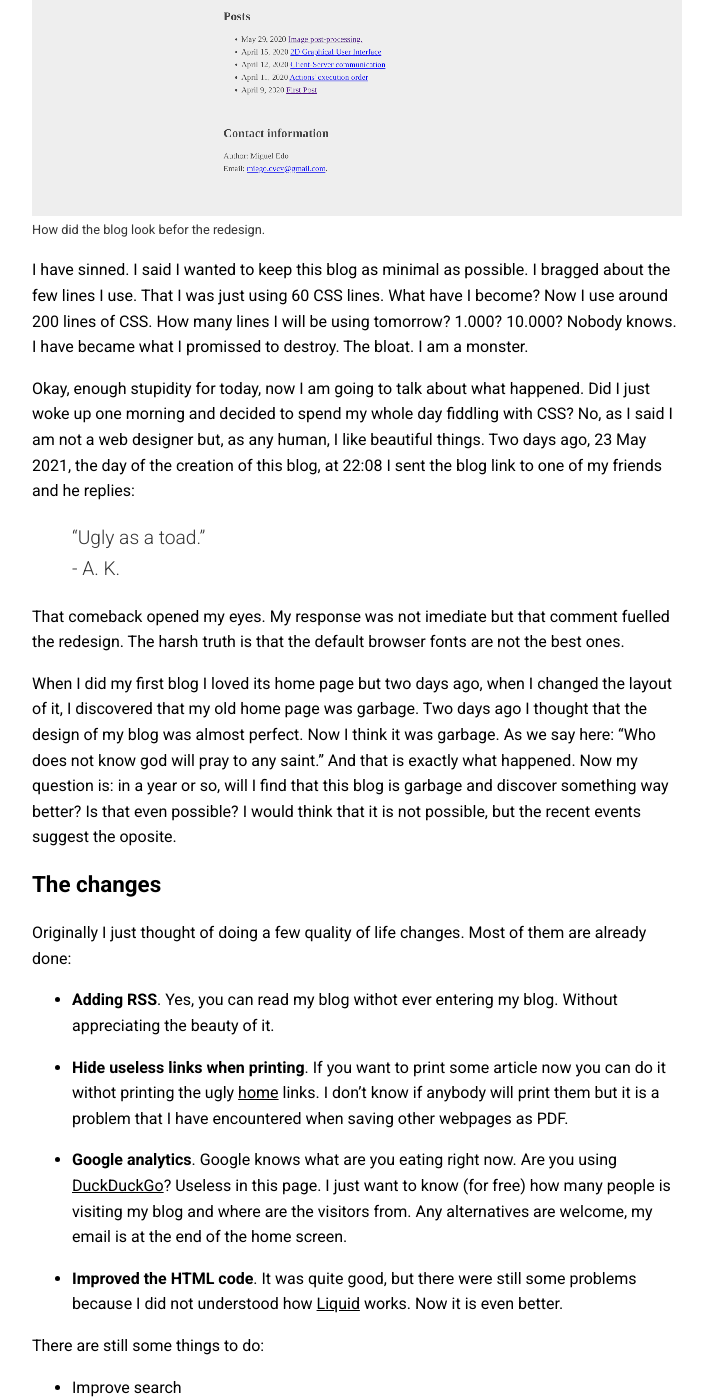
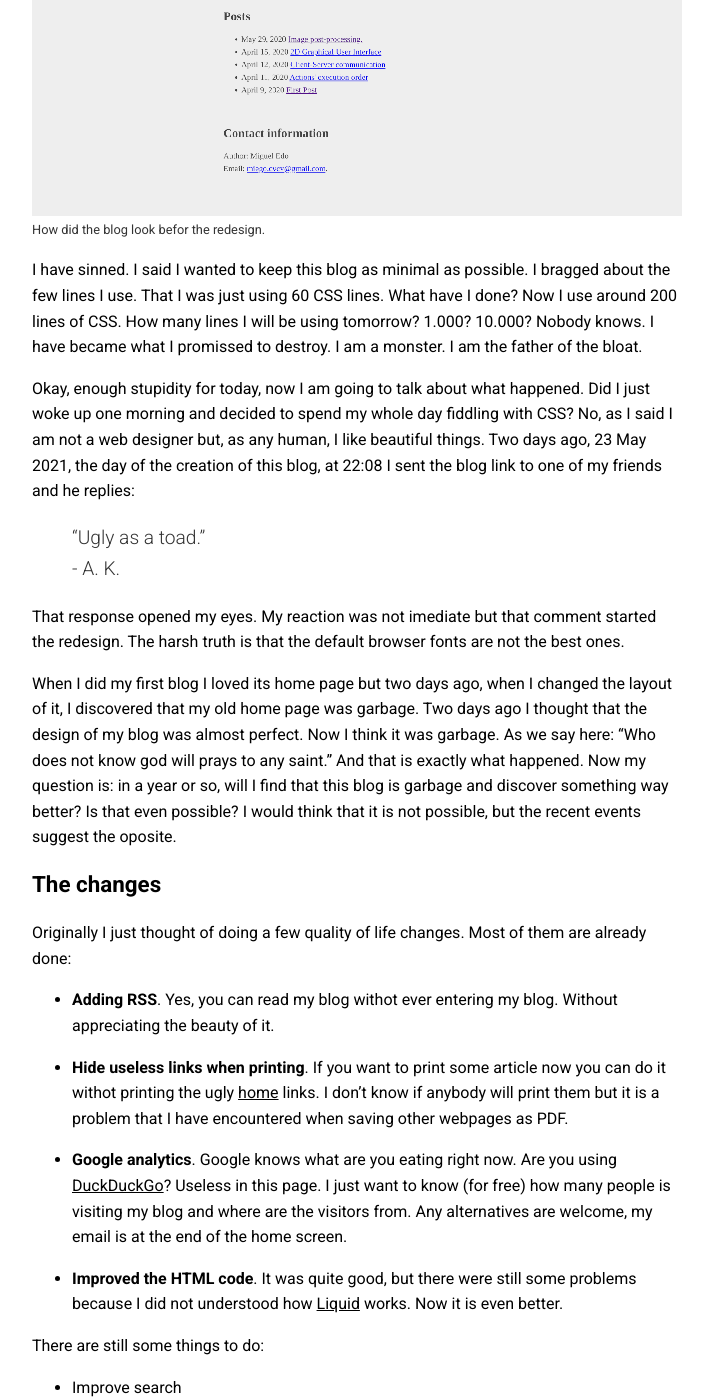
Before and after one commit to edoelas/agdb, a Jekyll site: the page built from _posts/2021-05-25-I-am-a-sinner.md, in a window 1280 px wide and 1400 px high, scrolled down 401 px. Shown: the whole window, without its empty margins (283-996 px from the left). Built offline with Jekyll 4.4.1, drawn with Linux system fonts in a browser that asks for light colours; formulas are drawn with MathJax 3; some of the changed text lies outside the part shown.

```diff
--- a/_posts/2021-05-25-I-am-a-sinner.md
+++ b/_posts/2021-05-25-I-am-a-sinner.md
@@ -9,15 +9,15 @@
 ![How did the blog look befor the redesign.]({{media}}/old_blog.png)
 *How did the blog look befor the redesign.*
 
-I have sinned. I said I wanted to keep this blog as minimal as possible. I bragged about the few lines I use. That I was just using 60 CSS lines. What have I become? Now I use  around 200 lines of CSS. How many lines I will be using tomorrow? 1.000? 10.000? Nobody knows. I have became what I promissed to destroy. The bloat. I am a monster.
+I have sinned. I said I wanted to keep this blog as minimal as possible. I bragged about the few lines I use. That I was just using 60 CSS lines. What have I done? Now I use  around 200 lines of CSS. How many lines I will be using tomorrow? 1.000? 10.000? Nobody knows. I have became what I promissed to destroy. I am a monster. I am the father of the bloat.
 
 Okay, enough stupidity for today, now I am going to talk about what happened. Did I just woke up one morning and decided to spend my whole day fiddling with CSS? No, as I said I am not a web designer but, as any human, I like beautiful things. Two days ago, 23 May 2021, the day of the creation of this blog, at 22:08 I sent the blog link to one of my friends and he replies:
 
 > "Ugly as a toad."<br>- A. K.
 
-That comeback opened my eyes. My response was not imediate but that comment fuelled the redesign. The harsh truth is that the default browser fonts are not the best ones.
+That response opened my eyes. My reaction was not imediate but that comment started the redesign. The harsh truth is that the default browser fonts are not the best ones.
 
-When I did my first blog I loved its home page but two days ago, when I changed the layout of it, I discovered that my old home page was garbage. Two days ago I thought that the design of my blog was almost perfect. Now I think it was garbage. As we say here: "Who does not know god will pray to any saint." And that is exactly what happened. Now my question is: in a year or so, will I find that this blog is garbage and discover something way better? Is that even possible? I would think that it is not possible, but the recent events suggest the oposite.
+When I did my first blog I loved its home page but two days ago, when I changed the layout of it, I discovered that my old home page was garbage. Two days ago I thought that the design of my blog was almost perfect. Now I think it was garbage. As we say here: "Who does not know god will prays to any saint." And that is exactly what happened. Now my question is: in a year or so, will I find that this blog is garbage and discover something way better? Is that even possible? I would think that it is not possible, but the recent events suggest the oposite.
 
 ### The changes
 
@@ -38,7 +38,7 @@
 - [Solve hassle with image insertion](https://stackoverflow.com/questions/67660810/is-there-a-way-in-jekyll-to-set-a-base-path-for-images)
 - [Alt text below images](https://stackoverflow.com/questions/19331362/using-an-image-caption-in-markdown-jekyll)
 
-But while I was at it I thought: "Why not to take this oportunity to improove the design?". My plan was just to change the colours and fonts. In fact that is exactly what I did, but at a level I never believed I would be doing it.
+But while I was at it I thought: "Why not to take this oportunity to improove the design?". My plan was just to change the colours and fonts. In fact that is exactly what I did, but with an attention to the detail I never believed I would be doing it.
 
 ### The redesign
 
```
Also changed, not shown: _posts/2021-05-23-About-game-engines.md (+1 -1 lines), README.md, favicon.png.
